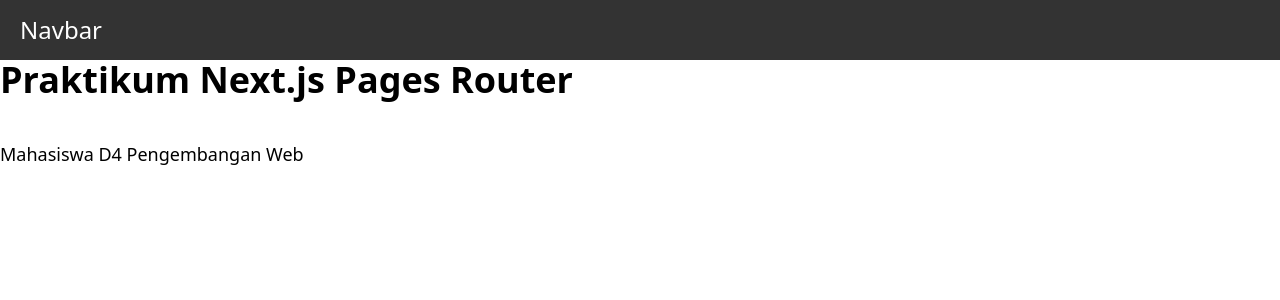
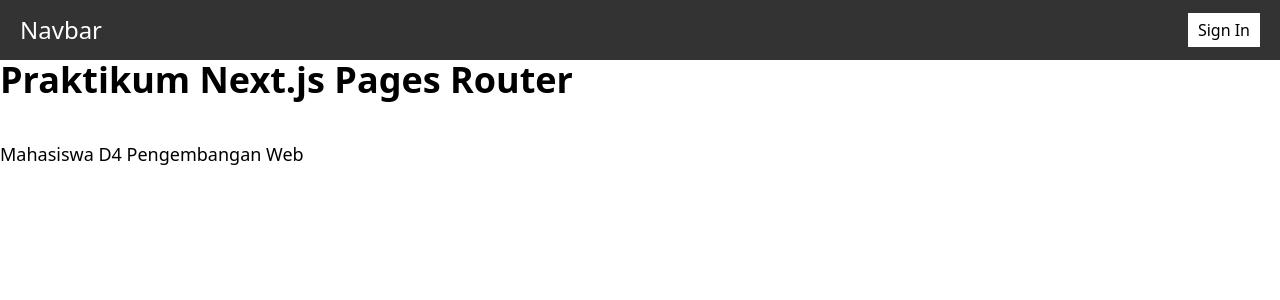
Before and after one commit to Ericharw/my-app, a Next.js app: page / in a window 1280 px wide. Shown: the top 300 px of the page. Built offline with nearby package versions, Linux system fonts and the light colour scheme; no server answers.

Commit message:
add: tombol login logout

```diff
--- a/src/components/layouts/navbar/index.tsx
+++ b/src/components/layouts/navbar/index.tsx
@@ -1,11 +1,29 @@
 import syles from './navbar.module.css';
+import { signIn, signOut, useSession } from "next-auth/react"
 
 const Navbar = () => {
+  const { data } = useSession();
+
   return (
     <div className={syles.navbar}>
       <div className="big">
         Navbar
       </div>
+      {data ? (
+        <button
+          style={{ backgroundColor: 'white', color: 'black', padding: '5px 10px', cursor: 'pointer' }}
+          onClick={() => signOut()}
+        >
+          Sign Out
+        </button>
+      ) : (
+        <button
+          style={{ backgroundColor: 'white', color: 'black', padding: '5px 10px', cursor: 'pointer' }}
+          onClick={() => signIn()}
+        >
+          Sign In
+        </button>
+      )}
     </div>
   );
 };
--- a/src/components/layouts/navbar/navbar.module.css
+++ b/src/components/layouts/navbar/navbar.module.css
@@ -6,4 +6,5 @@
   display: flex;
   align-items: center;
   padding: 0 20px;
+  justify-content: space-between;
 }
--- a/src/middleware.ts
+++ b/src/middleware.ts
@@ -14,5 +14,5 @@
 }
 
 export const config = {
-  matcher: ['/((?!api|_next/static|_next/image|favicon.ico|auth/login|auth/register).*)',],
+  matcher: ['/produk', '/about'],
 };
```
